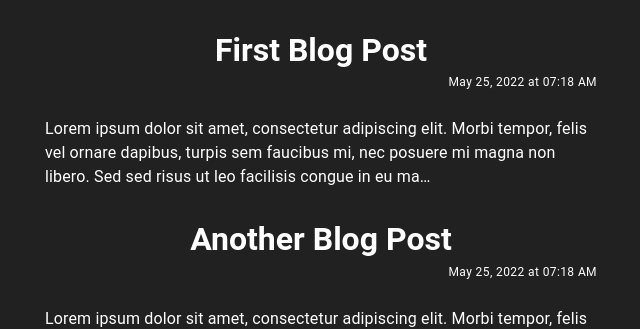
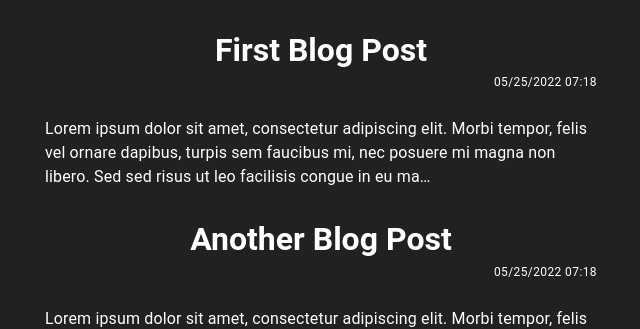
Before and after one commit to TheMarv/capstone-project, a Next.js app: page / in a window 1280 px wide. Shown: the top 329 px of the page, without its empty margins (319-959 px from the left). Built offline with nearby package versions, Linux system fonts and the light colour scheme.

Commit message:
Add date-fns to better format Blogpost date

```diff
--- a/components/Blogpost.jsx
+++ b/components/Blogpost.jsx
@@ -1,17 +1,8 @@
 import { Grid, Typography } from '@mui/material';
+import { format } from 'date-fns';
 
 export default function Blogpost({ post, slice = false }) {
   const { title, content, created } = post;
-
-  function formatDate(date) {
-    return new Date(date).toLocaleString('en-US', {
-      day: '2-digit',
-      month: 'long',
-      year: 'numeric',
-      hour: '2-digit',
-      minute: '2-digit',
-    });
-  }
 
   return (
     <Grid
@@ -25,11 +16,15 @@ export default function Blogpost({ post, slice = false }) {
         <Typography variant="h3" component="h1">
           {title}
         </Typography>
-        <Typography variant="caption">{formatDate(created)}</Typography>
+        <Typography variant="caption">
+          {format(created, 'MM/dd/yyyy hh:mm')}
+        </Typography>
       </Grid>
       <Grid item>
         <Typography paragraph={true}>
-          {slice ? `${content.slice(0, 200)}…` : content}
+          {slice
+            ? `${content.slice(0, 200)}${content.length > 200 ? '…' : ''}`
+            : content}
         </Typography>
       </Grid>
     </Grid>
--- a/package.json
+++ b/package.json
@@ -17,6 +17,7 @@
     "@emotion/styled": "^11.8.1",
     "@mui/icons-material": "^5.8.0",
     "@mui/material": "^5.8.1",
+    "date-fns": "^2.28.0",
     "next": "12.1.6",
     "react": "18.1.0",
     "react-dom": "18.1.0"
```
